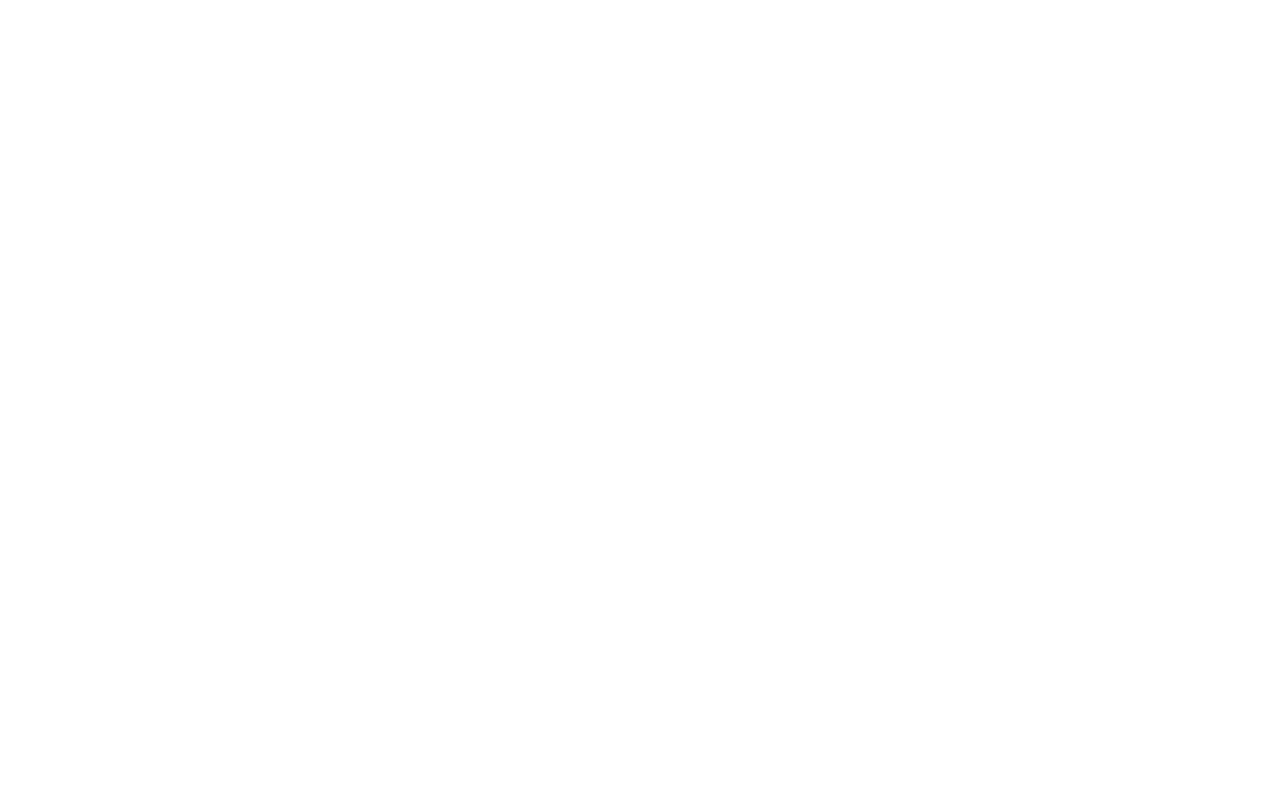
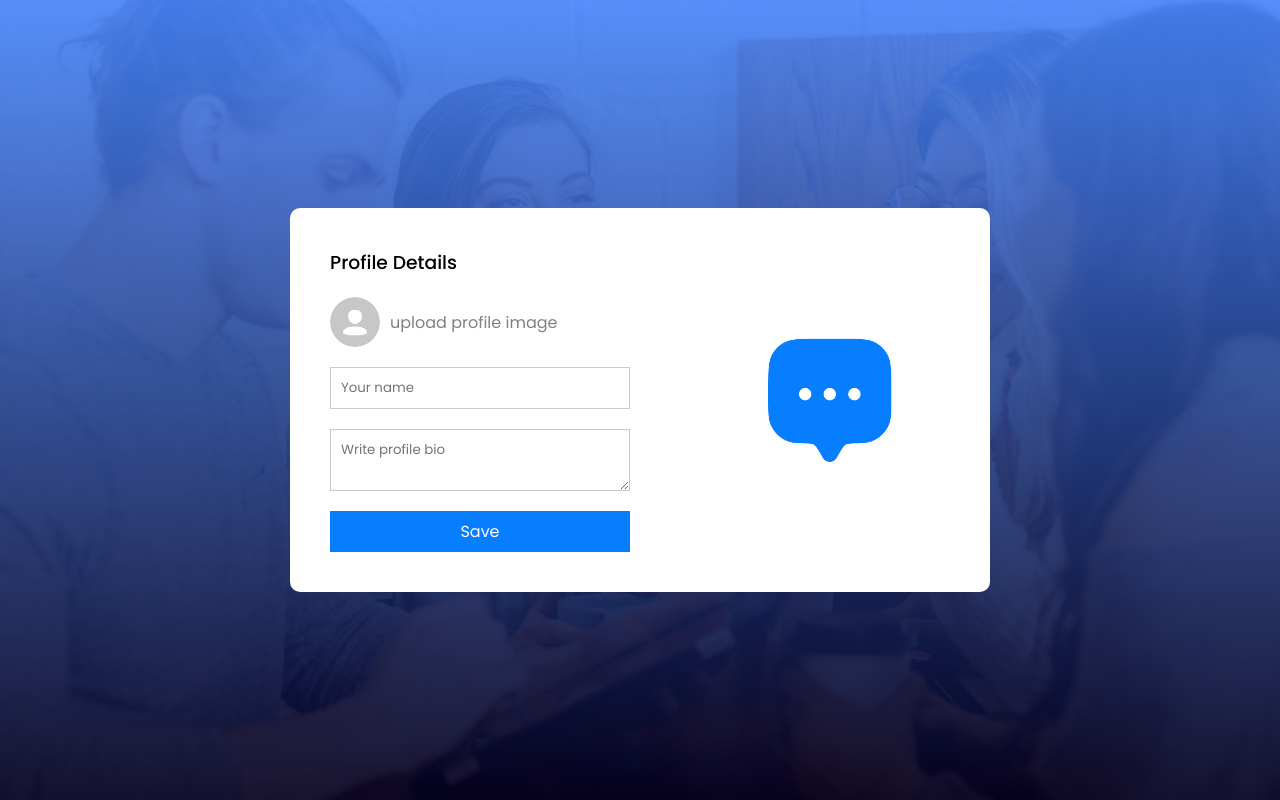
Before and after one commit to OLEHFIDELIS/WebChat, a React (Vite) app in the folder chat-app/: page /profile in a window 1280 px wide. Before the commit this address had no page. Built offline with nearby package versions, Linux system fonts and the light colour scheme.

Commit message:
worked on the profile update page

```diff
--- a/chat-app/src/App.jsx
+++ b/chat-app/src/App.jsx
@@ -10,7 +10,7 @@ const App = () => {
     <>
       <Routes>
         <Route path="/" element={<Login/>} />
-        <Route path="/profile-update" element={<ProfileUpdate/>} />
+        <Route path="/profile" element={<ProfileUpdate/>} />
         <Route path="/chat" element={<Chat/>} />
       </Routes>
     </>
--- a/chat-app/src/components/LeftSideBar/LeftSideBar.css
+++ b/chat-app/src/components/LeftSideBar/LeftSideBar.css
@@ -90,3 +90,37 @@
 .friends:hover span{
     color: white;
 }
+
+.ls-nav .menu{
+    position: relative;
+    padding: 10px 0px;
+}
+
+.menu .sub-menu{
+    position: absolute;
+    top: 100%;
+    right: 0;
+    padding: 20px;
+    border-radius: 5px;
+    background-color: white;
+    color: black;
+    min-width: 115px;
+    display: none;
+
+}
+
+.sub-menu hr{
+    border: none;
+    height: 1px;
+    background: #a4a4a4;
+    margin: 8px 0px;
+}
+
+.sub-menu p{
+    font-size: 14px;
+    cursor: pointer;
+}
+
+.menu:hover .sub-menu{
+    display: block;
+}
--- a/chat-app/src/components/LeftSideBar/LeftSideBar.jsx
+++ b/chat-app/src/components/LeftSideBar/LeftSideBar.jsx
@@ -10,6 +10,11 @@ const LeftSideBar = () => {
                     <img src={assets.logo} className="logo" alt="" />
                     <div className="menu">
                         <img src={assets.menu_icon} alt="" />
+                        <div className="sub-menu">
+                            <p>Edit Profile</p>
+                            <hr />
+                            <p>Logout</p>
+                        </div>
                     </div>
                 </div>
                 <div className="ls-search">
--- a/chat-app/src/pages/ProfileUpdate/ProfileUpdate.css
+++ b/chat-app/src/pages/ProfileUpdate/ProfileUpdate.css
@@ -0,0 +1,68 @@
+.profile{
+    min-height: 100vh;
+    background: url(/background.png) center no-repeat;
+    background-size: cover;
+    display: flex;
+    align-items: center;
+    justify-content: center;
+}
+
+.profile-container{
+    background: white;
+    display: flex;
+    align-items: center;
+    justify-content: space-between;
+    min-width: 700px;
+    border-radius: 10px;
+}
+
+.profile-pic{
+    max-width: 160px;
+    aspect-ratio: 1/1;
+    margin: 20px auto;
+    border-radius: 50%;
+    /* object-fit: contain; */
+}
+
+.profile form{
+    display: flex;
+    flex-direction: column;
+    gap: 20px;
+    padding: 40px;
+}
+
+.profile form h3{
+    font-weight: 500;
+}
+
+.profile label{
+    display: flex;
+    align-items: center;
+    gap: 10px;
+    color: grey;
+    cursor: pointer;
+}
+
+.profile label img{
+    width: 50px;
+    aspect-ratio: 1/1;
+    border-radius: 50%;
+    /* object-fit: contain; */
+}
+
+.profile input,textarea{
+    padding: 10px;
+    min-width: 300px;
+    border: 1px solid #c9c9c9;
+    outline-color: #077eff;
+}
+
+.profile form button{
+    border: none;
+    color: white;
+    background-color: #077eff;
+    padding: 8px;
+    font-size: 16px;
+    cursor: pointer;
+
+}
--- a/chat-app/src/pages/ProfileUpdate/ProfileUpdate.jsx
+++ b/chat-app/src/pages/ProfileUpdate/ProfileUpdate.jsx
@@ -1,12 +1,25 @@
-import React from "react";
+import React, {useState} from "react";
 import "./ProfileUpdate.css";
-
+import assets from "../../assets/assets";
 
 const ProfileUpdate = () => {
+  const [image , setImage] = useState(false);
   return (
-    <div>
-      <h2>Profile Update Page</h2>
-      {/* Profile update components and logic will go here */}
+    <div className="profile">
+      <div className="profile-container">
+        <form action="">
+          <h3>Profile Details</h3>
+          <label htmlFor="avatar">
+            <input onChange={(e)=> setImage(e.target.files[0])} type="file" name="" id="avatar" accept=".png, .jpg, .jpeg" hidden />
+            <img src={ image? URL.createObjectURL(image) : assets.avatar_icon} alt="" />
+            upload profile image
+          </label>
+          <input type="text" placeholder="Your name" required />
+          <textarea placeholder="Write profile bio" required></textarea>
+          <button type="submit">Save</button>
+        </form>
+        <img className="profile-pic" src={image? URL.createObjectURL(image) : assets.logo_icon} alt="" />
+      </div>
     </div>
   );
 };
```
